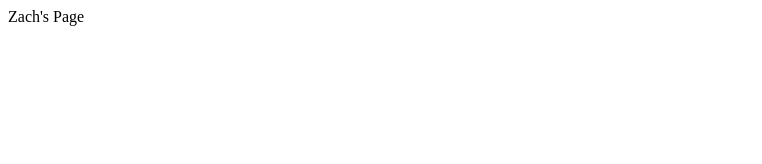
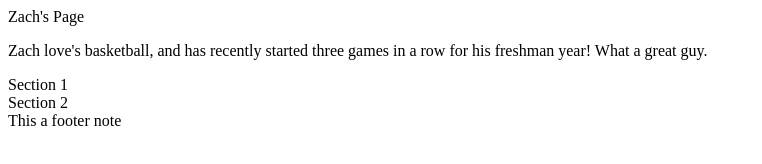
Before and after one commit to zachHicks11/zachHicks11.github.io, a plain HTML site: page index.html in a window 1280 px wide. Shown: the whole page, without its empty margins (0-762 px from the left). Drawn offline with Linux system fonts and the light colour scheme.

Commit message:
Update index.html

```diff
--- a/index.html
+++ b/index.html
@@ -4,19 +4,25 @@
         <header>
           Zach's Page
         </header>
+        <p>
+            Zach love's basketball, and has recently started three games in a row for his freshman year! What a great guy.
+        </p>
         <nav>
         </nav>
         <main>
             <article>
                 <section>
+                    Section 1
                 </section>
                 <section>
+                    Section 2
                 </section>
             </article>
             <aside>
             </aside>
         </main>
         <footer>
+            This a footer note
         </footer>
     </body>
 </html>
```
